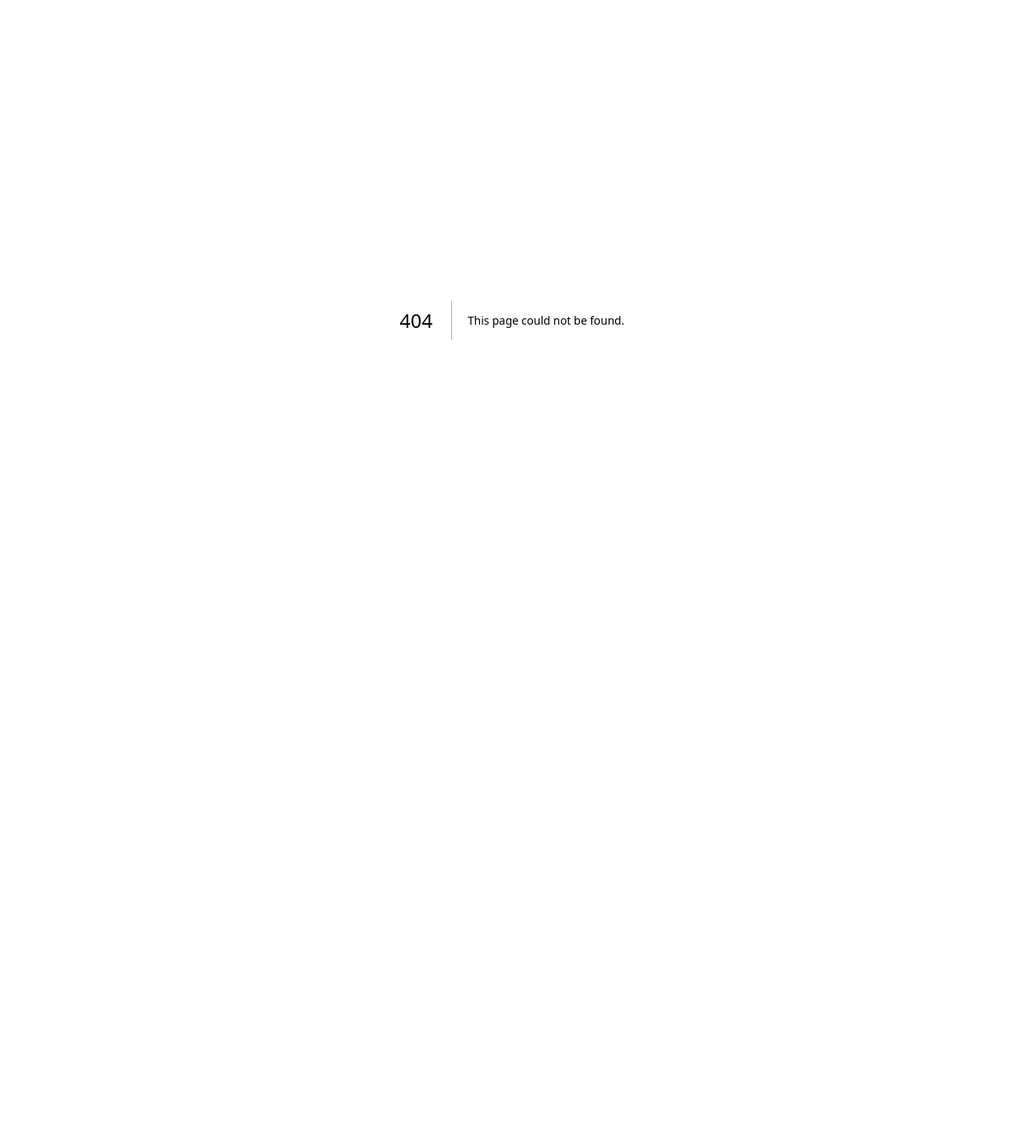
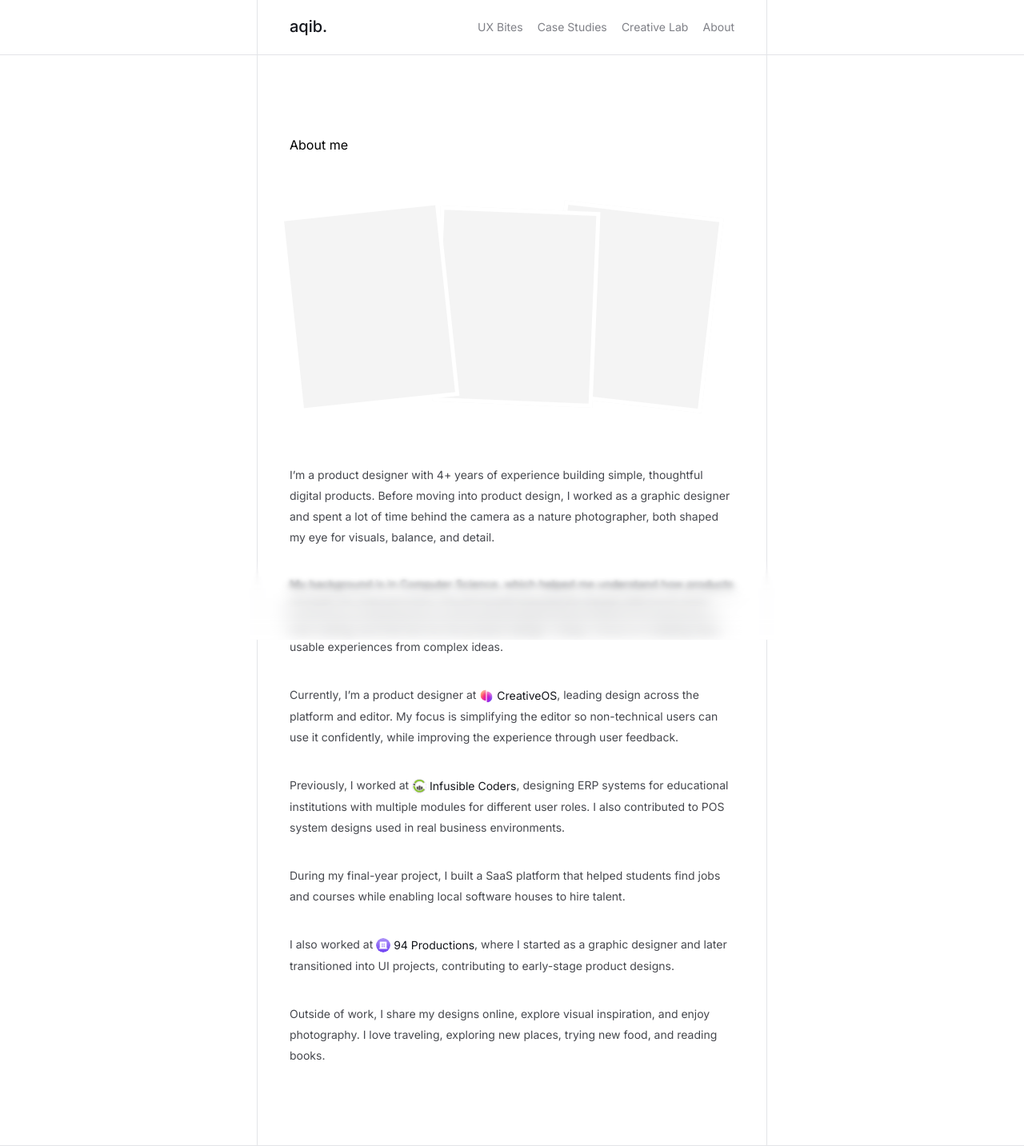
Before and after one commit to devmjkhan-creator/Portfolio, a Next.js app in the folder portfolio/: page /about in a window 1280 px wide. Before the commit this address had no page. Shown: the whole page at 80% size. Before the commit the page ends 800 px from the top, so only its background shows below. Built offline with nearby package versions, Linux system fonts and the light colour scheme.

Commit message:
about page added

```diff
--- /dev/null
+++ b/portfolio/app/about/page.tsx
@@ -0,0 +1,61 @@
+import React from 'react'
+import Navbar from '../components/navbar'
+import logo1 from '@/public/pictures/logo1.svg'
+import logo3 from '@/public/pictures/logo3.svg'
+import logo4 from '@/public/pictures/logo4.svg'
+
+
+const page = () => {
+  return (
+    <>
+    <Navbar/>
+    <div className='w-full min-h-screen  font-inter relative bg-[(--color-bg)] flex flex-col items-center'>
+        <div className='w-full flex items-center justify-center  border-b border-b-(--color-border) '>
+            <div className='w-full relative max-w-[39.875em]  sm:border-r border-r-(--color-border) sm:border-l border-l-(--color-border)  sm:px-10 px-5  sm:py-25  py-20 flex flex-col gap-[68.44px]'>
+             <p>About me</p>
+              <div className='flex flex-col gap-[74.74px]  items-center justify-center'>
+                <div className='w-full h-[244.82px] relative  flex flex-row items-center'>
+                    <div className='absolute left-1/2 -translate-x-[132%] min-[646px]:left-0 min-[646px]:translate-x-0 min-[646px]:w-[199.58px] w-[126.66px] h-[155.37px] min-[646px]:h-[244.82px] bg-[#F4F4F4] -rotate-[6.06deg] border-[#FFFFFF] border-[5px] z-50'></div>
+                    <div className='absolute left-1/2 -translate-x-1/2 min-[646px]:left-0 min-[646px]:translate-x-[92%] min-[646px]:w-[199.58px] w-[126.66px] h-[155.37px] min-[646px]:h-[244.82px]  bg-[#F4F4F4] rotate-[2.35deg] border-[5px] border-[#FFFFFF] z-40'></div>
+                    <div className='absolute left-1/2 translate-x-[32%] min-[646px]:left-0 min-[646px]:translate-x-[165%] min-[646px]:w-[199.58px] w-[126.66px] h-[155.37px] min-[646px]:h-[244.82px] bg-[#F4F4F4] border-[5px] border-[#FFFFFF] rotate-[6.55deg]'></div>
+                </div>
+                <div className='w-full flex flex-col traking-[-0.14%] leading-[185%] text-[14px] text-(--color-para) gap-8.5'>
+                    <p>I’m a product designer with 4+ years of experience building simple, thoughtful digital products. Before moving into product design, I worked as a graphic designer and spent a lot of time behind the camera as a nature photographer, both shaped my eye for visuals, balance, and detail.</p>
+                    <p>My background is in Computer Science, which helped me understand how products are built. As I learned more, I found myself enjoying the design side much more than coding, and that led me into product design. Today, I focus on creating clear, usable experiences from complex ideas.</p>
+                    <p>
+                      Currently, I’m a product designer at{" "}
+                      <span className='inline-flex items-center gap-1 align-middle whitespace-nowrap'>
+                        <img src={logo1.src} alt="CreativeOS" className='h-4.5 w-4.5' />
+                       <span className='text-[#14161B]'> CreativeOS</span>
+                      </span>
+                      , leading design across the platform and editor. My focus is simplifying the editor so non-technical users can use it confidently, while improving the experience through user feedback.
+                    </p>
+                    <p>
+                      Previously, I worked at{" "}
+                      <span className='inline-flex items-center gap-1 align-middle whitespace-nowrap'>
+                        <img src={logo3.src} alt="Infusible Coders" className='h-4.5 w-4.5' />
+                        <span className='text-[#14161B]'>Infusible Coders</span>
+                      </span>
+                      , designing ERP systems for educational institutions with multiple modules for different user roles. I also contributed to POS system designs used in real business environments.
+                    </p>
+                    <p>During my final-year project, I built a SaaS platform that helped students find jobs and courses while enabling local software houses to hire talent.</p>
+                    <p>
+                      I also worked at{" "}
+                      <span className='inline-flex items-center gap-1 align-middle whitespace-nowrap'>
+                        <img src={logo4.src} alt="94 Productions" className='h-4.5 w-4.5' />
+                        <span className='text-[#14161B]'>94 Productions</span>
+                      </span>
+                      , where I started as a graphic designer and later transitioned into UI projects, contributing to early-stage product designs.
+                    </p>
+                    <p>Outside of work, I share my designs online, explore visual inspiration, and enjoy photography. I love traveling, exploring new places, trying new food, and reading books.</p>
+                </div>
+             </div>
+            </div>
+
+        </div>
+    </div>
+    </>
+  )
+}
+
+export default page
--- a/portfolio/app/case-studies/[slug]/page.tsx
+++ b/portfolio/app/case-studies/[slug]/page.tsx
@@ -227,9 +227,9 @@ const CaseStudyDetailPage = () => {
                 className="absolute inset-0 bg-white/35 backdrop-saturate-150"
                 style={{ backdropFilter: "blur(12px)", WebkitBackdropFilter: "blur(12px)" }}
               />
-              <div className="absolute inset-x-0 -bottom-6 h-10 bg-gradient-to-b from-white/40 via-white/20 to-transparent blur-xl pointer-events-none" />
+              <div className="absolute inset-x-0 -bottom-6 h-10 bg-linear-to-b from-white/40 via-white/20 to-transparent blur-xl pointer-events-none" />
               <div className="relative w-full max-w-[39.875em] sm:border-r border-r-(--color-border) h-17 sm:border-l border-l-(--color-border) sm:px-10 px-5 py-6">
-                <div className="relative z-10 flex flex-row items-center w-full gap-1">
+                <div className="relative z-10 flex flex-row  items-center w-full gap-1">
                   <i>
                     <img src={Arrowleft.src} alt="Back" />
                   </i>
@@ -239,7 +239,7 @@ const CaseStudyDetailPage = () => {
                 </div>
               </div>
             </div>
-            <div className="w-full h-17.5" aria-hidden="true" />
+            <div className="w-full sm:h-17.5" aria-hidden="true" />
 
             <div className="w-full flex flex-col items-center gap-10">
                <div className="w-full flex flex-col gap-4">
--- /dev/null
+++ b/portfolio/app/components/creativelabpage.tsx
@@ -0,0 +1,25 @@
+import React from 'react'
+type Creativelabprops={
+    image?: string
+    paragraph: string
+    para2: string
+    slug: string
+}
+
+
+const creativelabpage = ({image, paragraph, para2, slug}:Creativelabprops) => {
+  return (
+
+                    <div className='w-full gap-6 flex flex-col'>
+                        <div className='sm:h-80 h-50 w-full bg-[#EEEEEE]'>
+                             {image && <img src={image} alt={slug} className="w-full h-full object-cover" />}
+                        </div>
+                        <div className=' w-full flex flex-col gap-4 tracking-[-0.14%] leading-[185%] text-[14px] text-(--color-para)'>
+                            <p>{paragraph}</p>
+                            <p>{para2}</p>
+                        </div>
+                    </div>
+  )
+}
+
+export default creativelabpage
--- /dev/null
+++ b/portfolio/app/creative-lab/page.tsx
@@ -0,0 +1,24 @@
+import React from 'react'
+import Navbar from '../components/navbar'
+import Creativelabsec from '../sections/creativelabsec'
+import Footer from '../components/footer'
+
+const page = () => {
+  return (
+    <>
+        <Navbar/>
+        <div className='w-full min-h-screen  font-inter relativebg-[(--color-bg)] flex flex-col items-center'>
+            <div className='w-full flex items-center justify-center  border-b border-b-(--color-border) '>
+                <div className='w-full relative max-w-[39.875em] sm:border-r border-r-(--color-border) sm:border-l border-l-(--color-border)  sm:px-10 px-5 sm:pt-27 pt-20 sm:pb-25 pb-25 flex flex-col gap-7.5 sm:gap-16'>
+                 <h1 className='text-(--color-text-black) tracking-[-0.6%] leading-5 text-[14px]'>Creative Lab</h1>
+                <Creativelabsec/>
+                </div>
+            </div>
+        </div>
+        <Footer/>
+
+    </>
+  )
+}
+
+export default page
--- a/portfolio/app/layout.tsx
+++ b/portfolio/app/layout.tsx
@@ -44,7 +44,7 @@ export default function RootLayout({
         `}
       >
         {children}
-        <div className="fixed inset-x-0 bottom-0 isolate z-[10] h-[100px] pointer-events-none">
+        <div className="fixed inset-x-0 bottom-0 isolate z-10 h-25 pointer-events-none">
           <div className="absolute inset-0" style={{ backdropFilter: "blur(1px)", WebkitBackdropFilter: "blur(1px)", maskImage: "linear-gradient(to bottom, transparent, black 20%, black 55%, black 100%)", WebkitMaskImage: "linear-gradient(to bottom, transparent, black 20%, black 55%, black 100%)" }} />
           <div className="absolute inset-0" style={{ backdropFilter: "blur(2px)", WebkitBackdropFilter: "blur(2px)", maskImage: "linear-gradient(to bottom, transparent 10%, black 30%, black 60%, black 100%)", WebkitMaskImage: "linear-gradient(to bottom, transparent 10%, black 30%, black 60%, black 100%)" }} />
           <div className="absolute inset-0" style={{ backdropFilter: "blur(3px)", WebkitBackdropFilter: "blur(3px)", maskImage: "linear-gradient(to bottom, transparent 15%, black 35%, black 65%, black 100%)", WebkitMaskImage: "linear-gradient(to bottom, transparent 15%, black 35%, black 65%, black 100%)" }} />
--- /dev/null
+++ b/portfolio/app/sections/creativelabsec.tsx
@@ -0,0 +1,32 @@
+import Creativelabpage from '@/app/components/creativelabpage'
+const dummmyData=[
+  {id:1 ,  paragraph:"This little corner of the world is where my ideas come to life. I like to call it my kitchen because, just like cooking, I mix things up, try new things, and yes, sometimes things don’t go as planned." , para2:"But in the end, I always create something meaningful! What might look like a jumbled mess on my screen is really the heart of my creative process.", image:"" ,slug:"landing-optimization" },
+  {id:2 ,  paragraph:" I ️love exploring all that 🎧Apple has to offer, as their innovations have been a huge help to me. I often start by practicing through replication, just copying designs to sharpen my skills. It’s a fun way to learn and experiment before diving into my own new concepts. And when I start to feel a bit worn out, I switch things up by exploring 3D illustrations or go outside for a short ️walk to clear my mind and return with a fresh perspective!" , para2:"", image:"" ,slug :"funnel-congruence" },
+]
+
+export default function creativelabsec(){
+    return(
+       <div className=' w-full gap-10 flex flex-col'>
+        {
+            dummmyData.map((item)=>(
+                <Creativelabpage
+                key={item.id}
+                paragraph={item.paragraph}
+                para2={item.para2}
+                slug={item.slug}
+                />
+
+            ))
+        }
+
+       </div>
+
+
+
+
+
+
+
+
+    )
+}
```
